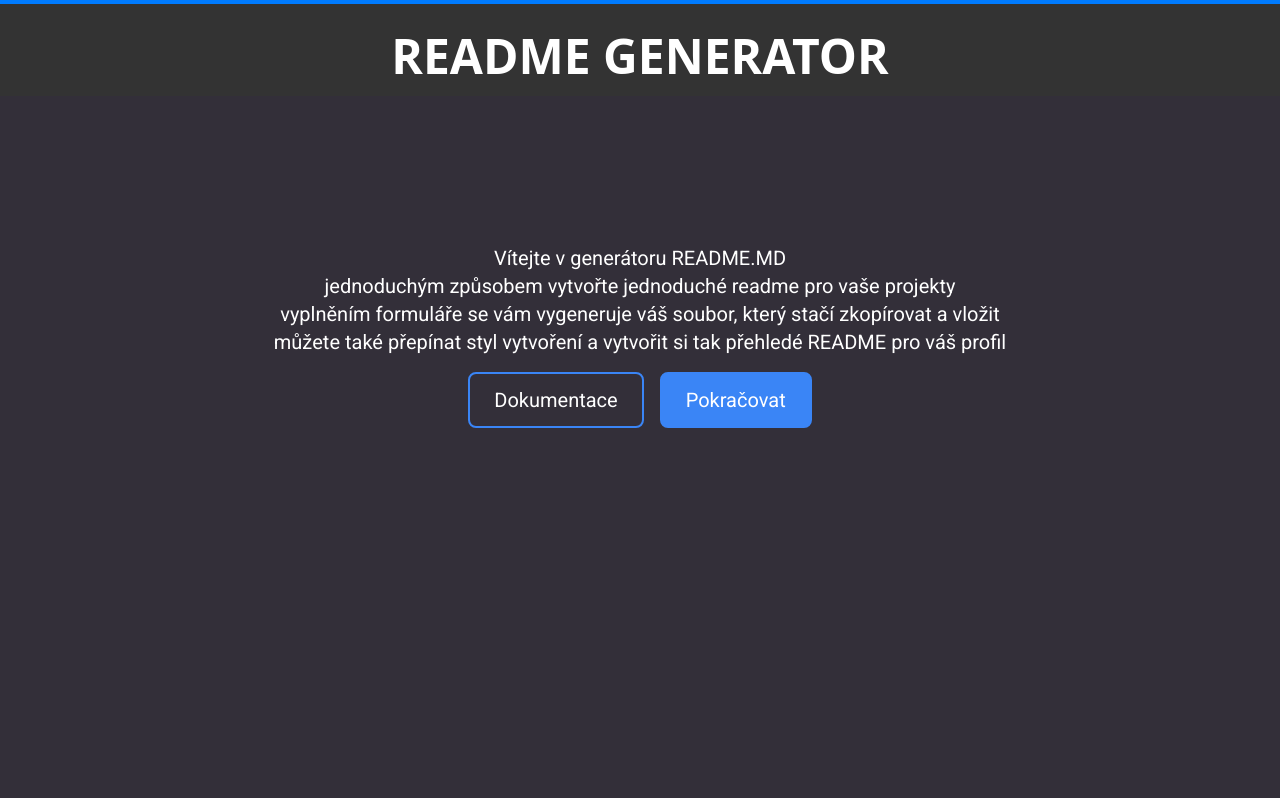
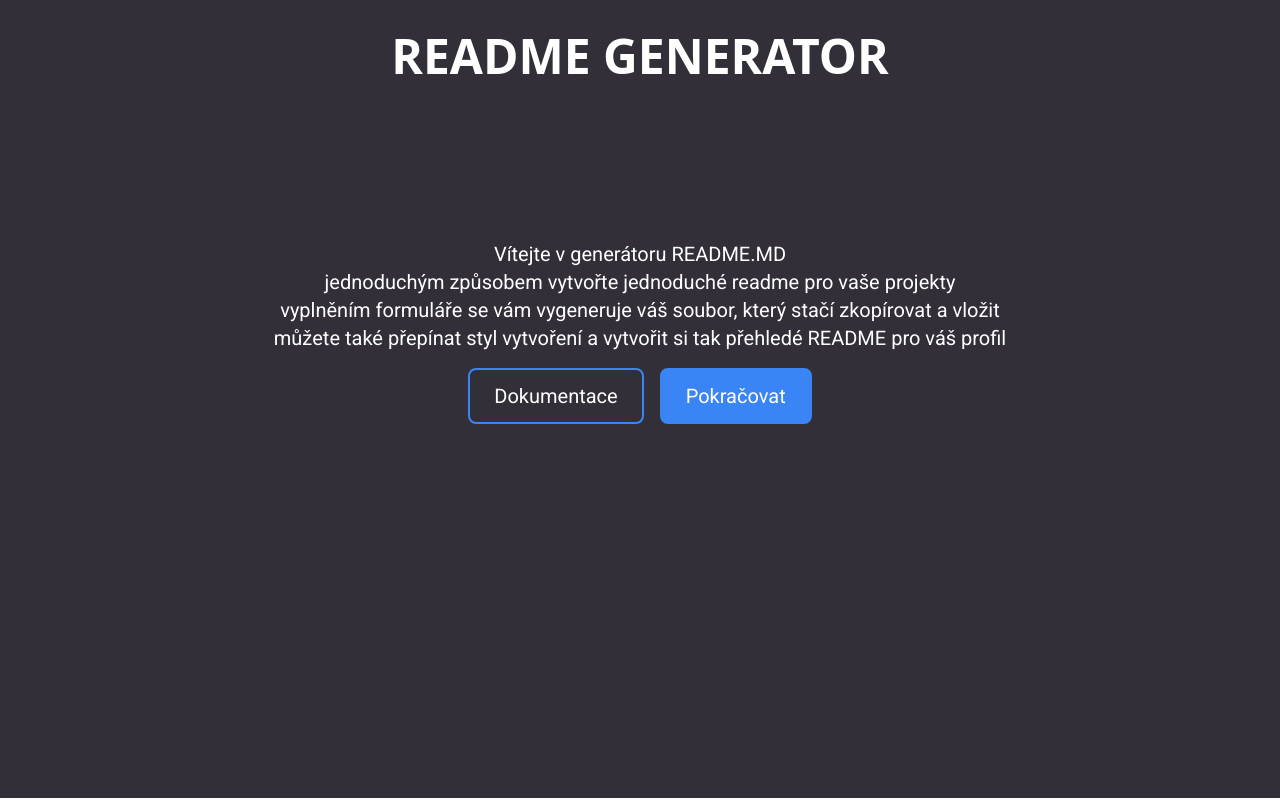
Before and after one commit to OndrejLosensky/generate-readme, a React (Create React App) app: page / in a window 1280 px wide. Shown: the top 800 px of the page. Built offline with nearby package versions, Linux system fonts and the light colour scheme; the HTML template or start-up script is replaced by a standard one.

Commit message:
scroll-indicator pro jiný project

```diff
--- a/src/components/header/Header.js
+++ b/src/components/header/Header.js
@@ -3,7 +3,7 @@ import React from "react";
 const Header = () => {
     return (
         <div className="w-full">
-            <h1 className="py-4 uppercase text-5xl font-bold text-center text-whiteText pt-8" style={{ position: 'fixed', top: 0, left: 0, width: '100%', background: '#333' }}>
+            <h1 className="py-4 uppercase text-5xl font-bold text-center text-whiteText pt-8" style={{ position: 'fixed', top: 0, left: 0, width: '100%', background: '#332F39' }}>
                 Readme generator
             </h1>
         </div>
--- a/src/index.css
+++ b/src/index.css
@@ -7,20 +7,19 @@
     transition: scroll-behavior 2s; /* Doba trvání scrollování */
   }
 
-
   .scroll-progress-bar {
-    position: sticky;
+    position: fixed;
     top: 0;
     left: 0;
     width: 100%;
     height: 4px;
-    background-color: #007bff;
+    background-color: #332F39;
     z-index: 999;
   }
 
   .scroll-progress-indicator {
     height: 100%;
-    background-color: #ff4500;
+    background-color: #3A85F6;
     width: 0; /* Initially set the width to 0 */
     transition: width 0.3s; /* Add a transition for smooth width change */
   }
```
